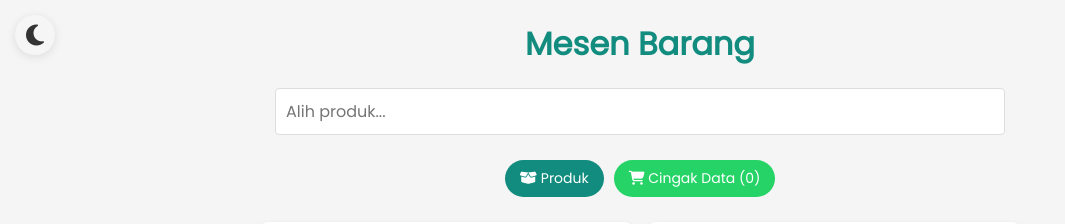
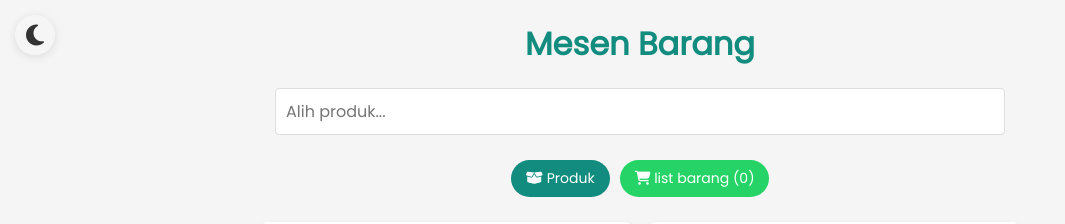
Before and after one commit to ndraxc/kapalorderrr, a plain HTML site: page index.html in a window 1280 px wide. Shown: the top 224 px of the page, without its empty margins (0-1065 px from the left). Drawn offline with nearby package versions, Linux system fonts and the light colour scheme.

Commit message:
Update index.html

```diff
--- a/index.html
+++ b/index.html
@@ -799,7 +799,7 @@
 
     <div class="toggle-view">
         <button class="toggle-btn active" id="show-products"><i class="fas fa-box-open"></i> Produk</button>
-        <button class="toggle-btn" id="show-orders"><i class="fas fa-shopping-cart"></i> Cingak Data (<span id="item-count">0</span>)</button>
+        <button class="toggle-btn" id="show-orders"><i class="fas fa-shopping-cart"></i> list barang (<span id="item-count">0</span>)</button>
     </div>
 
     <div class="order-summary" id="order-summary">
```
